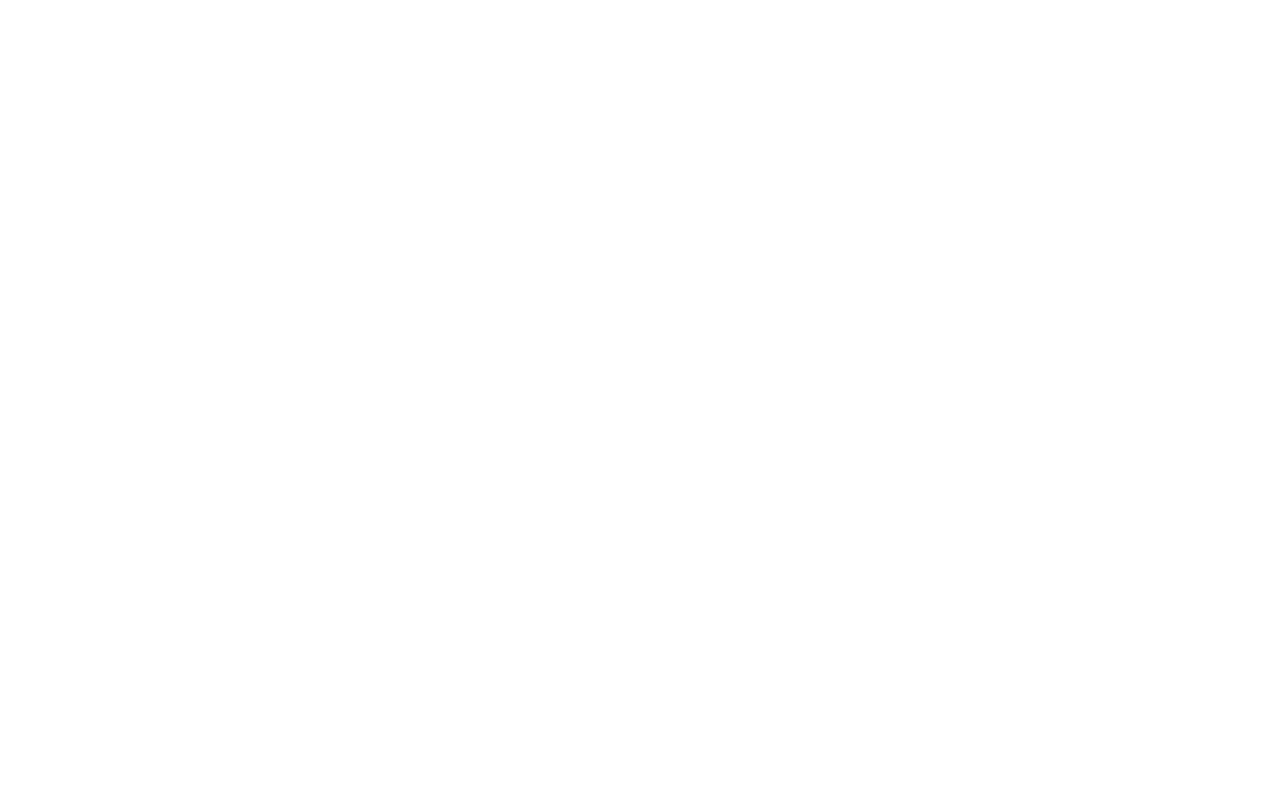
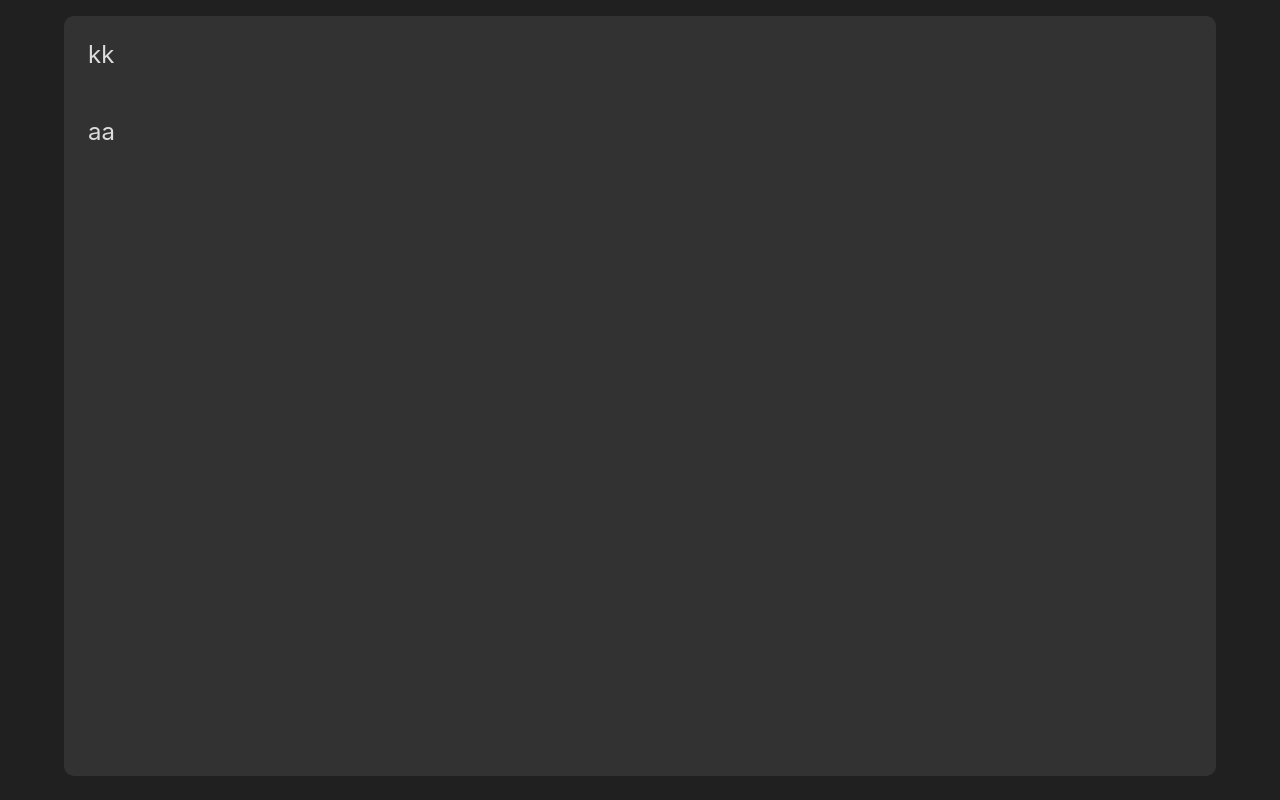
Before and after one commit to SpectralGT/Notepad--, a React (Create React App) app in the folder frontend/: page / in a window 1280 px wide. Built offline with nearby package versions, Linux system fonts and the light colour scheme.

Commit message:
create model for data and function to display the data

```diff
--- a/frontend/src/App.css
+++ b/frontend/src/App.css
@@ -1,38 +1,20 @@
-.App {
-  text-align: center;
+.page{
+  margin:1em auto 0px auto;
+  height: max-content;
+  min-height: 95vh;
+  width: 90vw;
+  background-color: rgb(50, 50, 50);
+  border-radius: 10px;
 }
 
-.App-logo {
-  height: 40vmin;
-  pointer-events: none;
+.para{
+  display: block;
+  padding: 1em 1em;
+  width: 100%;
+  font-size: 1.5em;
+  color: #dddddd;
 }
 
-@media (prefers-reduced-motion: no-preference) {
-  .App-logo {
-    animation: App-logo-spin infinite 20s linear;
-  }
+[contenteditable]{
+  outline: 0px solid transparent;
 }
-
-.App-header {
-  background-color: #282c34;
-  min-height: 100vh;
-  display: flex;
-  flex-direction: column;
-  align-items: center;
-  justify-content: center;
-  font-size: calc(10px + 2vmin);
-  color: white;
-}
-
-.App-link {
-  color: #61dafb;
-}
-
-@keyframes App-logo-spin {
-  from {
-    transform: rotate(0deg);
-  }
-  to {
-    transform: rotate(360deg);
-  }
-}
--- a/frontend/src/App.js
+++ b/frontend/src/App.js
@@ -1,10 +1,10 @@
-import logo from './logo.svg';
 import './App.css';
+import Page from './components/Page'
 
 function App() {
   return (
     <div className="App">
-
+      <Page></Page>
     </div>
   );
 }
--- /dev/null
+++ b/frontend/src/components/Page.js
@@ -0,0 +1,24 @@
+import { useState } from "react";
+
+function Page() {
+  const [data, setData] = useState([
+    ["p", "kk"],
+    ["p", "aa"],
+  ]);
+
+  return (
+    <div className="page">
+      {data.map((e, id) => {
+        if (e[0] === "p") {
+          return (
+            <div key={id} className="para" contentEditable>
+              {e[1]}
+            </div>
+          );
+        }
+      })}
+    </div>
+  );
+}
+
+export default Page;
--- a/frontend/src/index.css
+++ b/frontend/src/index.css
@@ -1,3 +1,9 @@
+*{
+  margin :0;
+  padding: 0;
+  box-sizing: border-box;
+}
+
 body {
   margin: 0;
   font-family: -apple-system, BlinkMacSystemFont, 'Segoe UI', 'Roboto', 'Oxygen',
@@ -5,6 +11,8 @@
     sans-serif;
   -webkit-font-smoothing: antialiased;
   -moz-osx-font-smoothing: grayscale;
+
+  background: #202020;
 }
 
 code {
```
